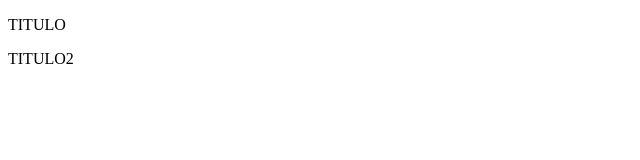
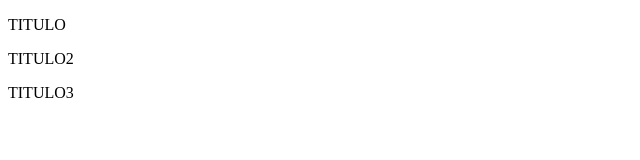
Before and after one commit to RaulBarquero/ENTORNOSIFP, a plain HTML site: page index.html in a window 1280 px wide. Shown: the full height of the page, 0-640 px from the left. Drawn offline with Linux system fonts and the light colour scheme.

Commit message:
Tercer titulo

```diff
--- a/index.html
+++ b/index.html
@@ -8,5 +8,6 @@
 <body>
     <p>TITULO</p>
     <p>TITULO2</p>
+    <p>TITULO3</p>
 </body>
 </html>
```
